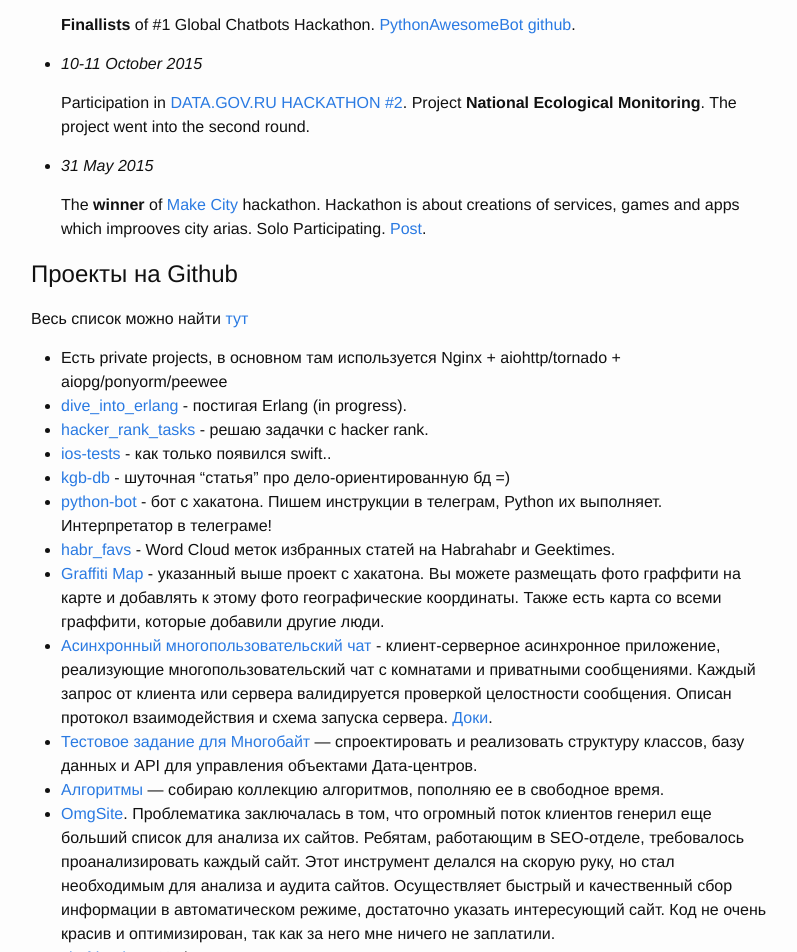
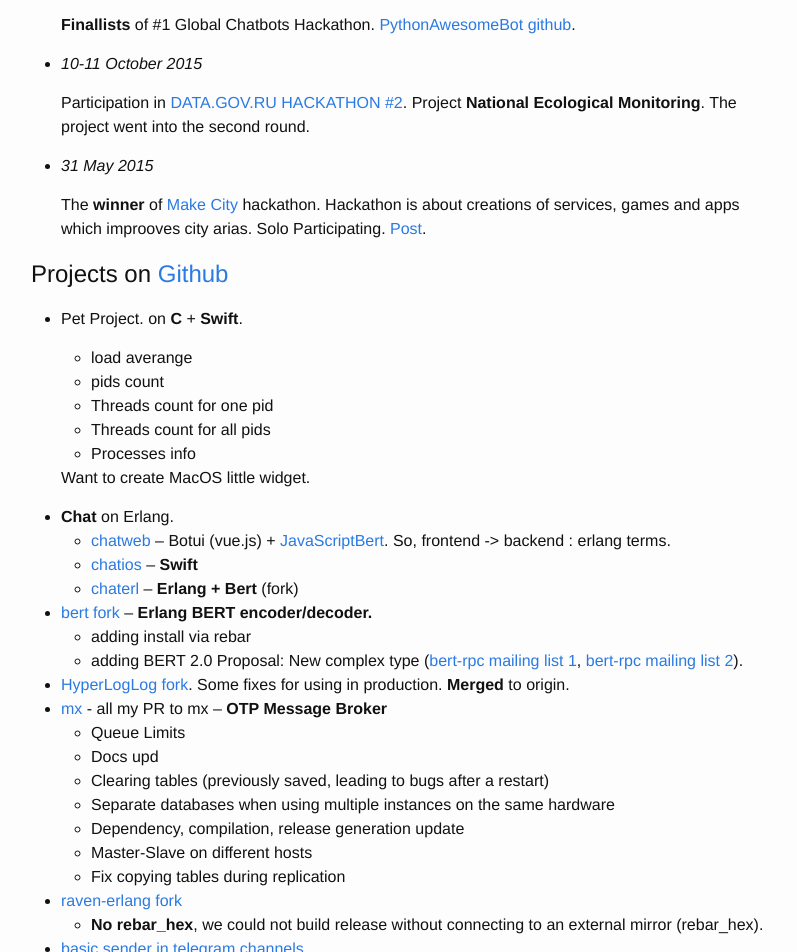
Before and after one commit to stleon/stleon.github.io, a Jekyll site: the page built from resume_eng.md, in a window 1280 px wide and 1400 px high, scrolled down 6487 px. Shown: the top 952 px of the window, without its empty margins (239-1036 px from the left). Built offline with Jekyll 4.4.1, drawn with Linux system fonts in a browser that asks for light colours; some of the changed text lies outside the part shown.

Commit message:
projects

```diff
--- a/_config.yml
+++ b/_config.yml
@@ -1,5 +1,5 @@
 # Site settings
-title: ST LEON
+title: Lev Tonkikh
 email: leonst998@gmail.com
 description: In Console We Trust. Code hard. Or die. Программист и идейный вдохновитель.
 baseurl: "" # the subpath of your site, e.g. /blog/
--- a/resume_eng.md
+++ b/resume_eng.md
@@ -180,26 +180,47 @@
   The **winner** of [Make City](http://te-st.ru/2015/06/02/make-city-hackathon-results/) hackathon. Hackathon is about creations of services, games and apps which improoves city arias.
   Solo Participating. [Post](/blog/te-st-hackathon-summit-2015).
 
-# Проекты на Github
+# Projects on [Github](https://github.com/stleon?tab=repositories)
 
-Весь список можно найти [тут](https://github.com/stleon?tab=repositories)
+- Pet Project. on **C** + **Swift**.
 
-- Есть private projects, в основном там используется Nginx + aiohttp/tornado + aiopg/ponyorm/peewee
-- [dive_into_erlang](https://github.com/stleon/dive_into_erlang) - постигая Erlang (in progress).
-- [hacker_rank_tasks](https://github.com/stleon/hacker_rank_tasks) - решаю задачки с hacker rank.
-- [ios-tests](https://github.com/stleon/ios-tests) - как только появился swift..
-- [kgb-db](https://github.com/stleon/kgb-db) - шуточная "статья" про дело-ориентированную бд =)
-- [python-bot](https://github.com/stleon/python_bot) - бот с хакатона. Пишем инструкции в телеграм, Python их выполняет. Интерпретатор в телеграме!
-- [habr_favs](https://github.com/stleon/habr_favs) - Word Cloud меток избранных статей на Habrahabr и Geektimes.
-- [Graffiti Map](http://omgit.ru/graffiti_map/) - указанный выше проект с хакатона. Вы можете размещать фото граффити на карте и добавлять к этому фото географические координаты. Также есть карта со всеми граффити, которые добавили другие люди.
-- [Асинхронный многопользовательский чат](https://github.com/stleon/tornado-redis-chat) - клиент-серверное асинхронное приложение, реализующие многопользовательский чат с комнатами и приватными сообщениями. Каждый запрос от клиента или сервера валидируется проверкой целостности сообщения. Описан протокол взаимодействия и схема запуска сервера. [Доки](http://omgit.ru/blog/tornado-redis-chat/).
-- [Тестовое задание для Многобайт](https://github.com/stleon/mnogobyte) — спроектировать и реализовать структуру классов, базу данных и API для управления объектами Дата-центров.
-- [Алгоритмы](https://github.com/stleon/algorithms) — собираю коллекцию алгоритмов, пополняю ее в свободное время.
-- [OmgSite](https://github.com/stleon/OmgSite). Проблематика заключалась в том, что огромный поток клиентов генерил еще больший список для анализа их сайтов. Ребятам, работающим в SEO-отделе, требовалось проанализировать каждый сайт. Этот инструмент делался на скорую руку, но стал необходимым для анализа и аудита сайтов. Осуществляет быстрый и качественный сбор информации в автоматическом режиме, достаточно указать интересующий сайт. Код не очень красив и оптимизирован, так как за него мне ничего не заплатили.
-- [vk_friends](https://github.com/stleon/vk_friends) — Информационная распределенная система по получению, построению и анализу социальных графов из сети ВКонтакте. + 2 статьи на Хабрахабре. Строит граф дружеских связей в vk.com, собирает друзей пользователя рекурсивно сколь угодно глубоко. Самое быстрое решение в мире на данный момент.
-- [Тестовое задание для HH](https://github.com/stleon/hh) — найти медиану и баланс весов.
-- [HTTP уведомления от Яндекс.Деньги для Django](https://github.com/stleon/yandex_money_http_notifications_django) — принимает http-уведомления от Яндекс.Деньги (https://money.yandex.ru/embed/). Записывает получаемую информацию в БД. Инструмент был создан после значительного вклада в https://github.com/stleon/Yandex-Money-Direct-Payment-HTTP-Notifications-Django, но у них было столько ошибок, что легче было написать самому.
+  - load averange
+  - pids count
+  - Threads count for one pid
+  - Threads count for all pids
+  - Processes info
 
+  Want to create MacOS little widget.
 
+- **Chat** on Erlang.
+  - [chatweb](https://github.com/stleon/chatweb) -- Botui (vue.js) + [JavaScriptBert](https://github.com/pankajsoni19/JavaScriptBert). So, frontend -> backend : erlang terms.
+  - [chatios](https://github.com/stleon/chatios) -- **Swift**
+  - [chaterl](https://github.com/stleon/chaterl) -- **Erlang + Bert** (fork)
+
+- [bert fork](https://github.com/stleon/bert.erl) -- **Erlang BERT encoder/decoder.**
+  - adding install via rebar
+  - adding BERT 2.0 Proposal: New complex type ([bert-rpc mailing list 1](https://groups.google.com/forum/#!starred/bert-rpc/taDWDjahiEI), [bert-rpc mailing list 2](https://groups.google.com/forum/#!starred/bert-rpc/s8zae3ajpjE)).
+
+- [HyperLogLog fork](https://github.com/stleon/hyper). Some fixes for using in production. **Merged** to origin.
+- [mx](https://github.com/halturin/mx/pulls?q=is%3Apr+author%3Astleon) - all my PR to mx -- **OTP Message Broker**
+  - Queue Limits
+  - Docs upd
+  - Clearing tables (previously saved, leading to bugs after a restart)
+  - Separate databases when using multiple instances on the same hardware
+  - Dependency, compilation, release generation update
+  - Master-Slave on different hosts
+  - Fix copying tables during replication
+
+- [raven-erlang fork](https://github.com/stleon/raven-erlang)
+  -  **No rebar_hex**, we could not build release without connecting to an external mirror (rebar_hex).
+
+- [basic sender in telegram channels](https://github.com/stleon/pechkin)
+- [dive_into_erlang](https://github.com/stleon/dive_into_erlang) - first steps in Erlang.
+- [hacker_rank_tasks](https://github.com/stleon/hacker_rank_tasks) - algorithms training.
+- [python-bot](https://github.com/stleon/python_bot) - PythonAwesomeBot. **Python interpeter in Telegtram.**
+- [habr_favs](https://github.com/stleon/habr_favs) - Word Cloud of my favourite articles.
+- [Asynchronous multi-user chat](https://github.com/stleon/tornado-redis-chat) - is a client-server asynchronous application that implements multi-user **chat** with rooms and private messages. Each request from a client or server is validated by checking the integrity of the message. The interaction protocol and server startup scheme are described.
+- [Algorithms](https://github.com/stleon/algorithms) training.
+- [vk_friends](https://github.com/stleon/vk_friends) — distributed information system for obtaining, building and analyzing social graphs from the VKontakte network. + 2 articles. Builds a graph of friendships in vk.com, gathers user friends recursively arbitrarily deeply.
 
 ![Project Euler](https://projecteuler.net/profile/stleon.png)
```
